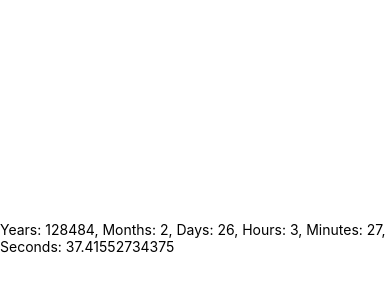
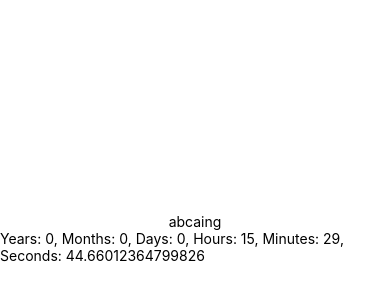
Before and after one commit to DanialMcIntyre/conuhack-cse-challenge, a React Native app in the folder cse-password-project/: screen / in a window 390 px wide. Shown: the part 184-484 px from the top of the page. Built offline with nearby package versions, Linux system fonts and the light colour scheme.

Commit message:
Decreases time if existing word is in the pass

```diff
--- a/cse-password-project/App.js
+++ b/cse-password-project/App.js
@@ -3,12 +3,25 @@
 
 export default function App() {
 
-  let pass = "testingpass";
+  //Password string
+  let pass = "abctesting";
 
+  //List of words
+  const listOfWords = ["test", "hello", "wow"]
+
+  //Checks if word from 'word library' exists in password, then removes it to make cracking easier
+  for (const i of listOfWords) {
+    while (pass.includes(i)) {
+      pass = pass.replace(i, 'a')
+    }
+  }
+
+  //Testing variables
   let possibleChars = 92;
   let length = pass.length;
   let keysPerSecond = 1000000000;
 
+  //Calculates time to crack
   let seconds = Math.pow(possibleChars, length) / keysPerSecond;
 
   let minutes = Math.floor(seconds / 60)
@@ -28,6 +41,7 @@
 
   return (
     <View style={styles.container}>
+      <Text>{pass}</Text>
       <Text>Years: {years}, Months: {months}, Days: {days}, Hours: {hours}, Minutes: {minutes}, Seconds: {seconds}</Text>
       <StatusBar style="auto" />
     </View>
```
